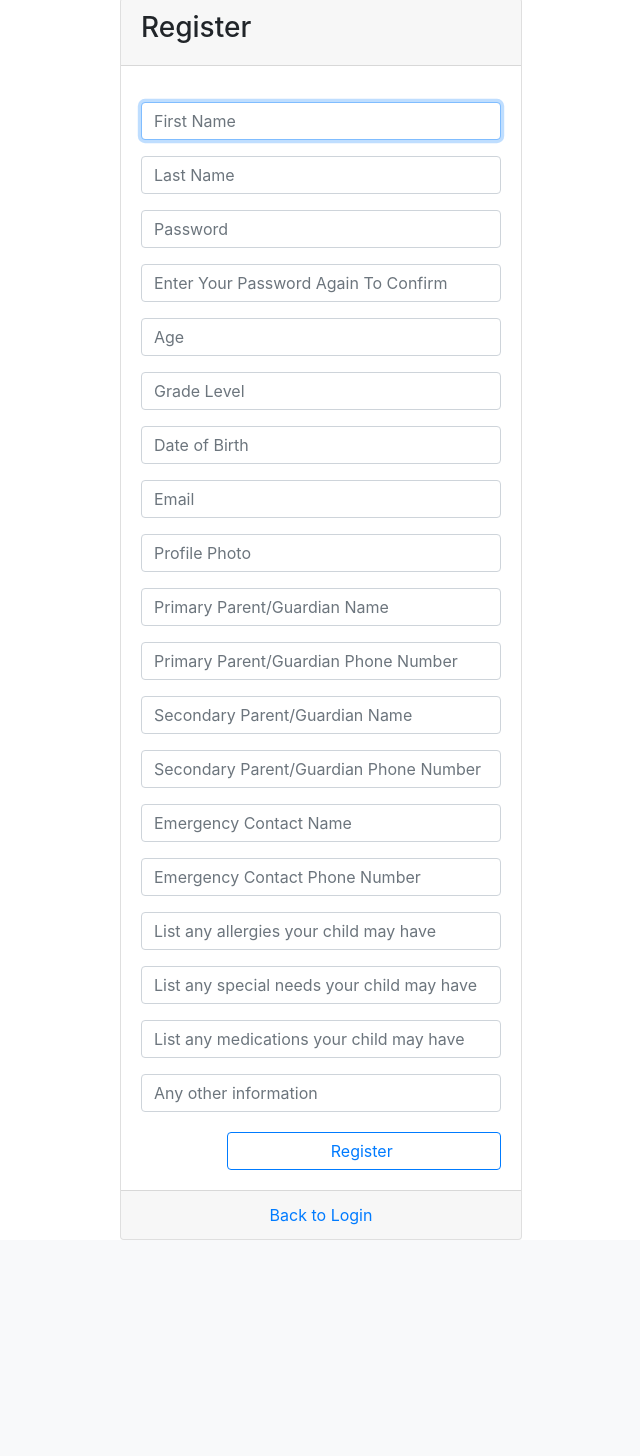
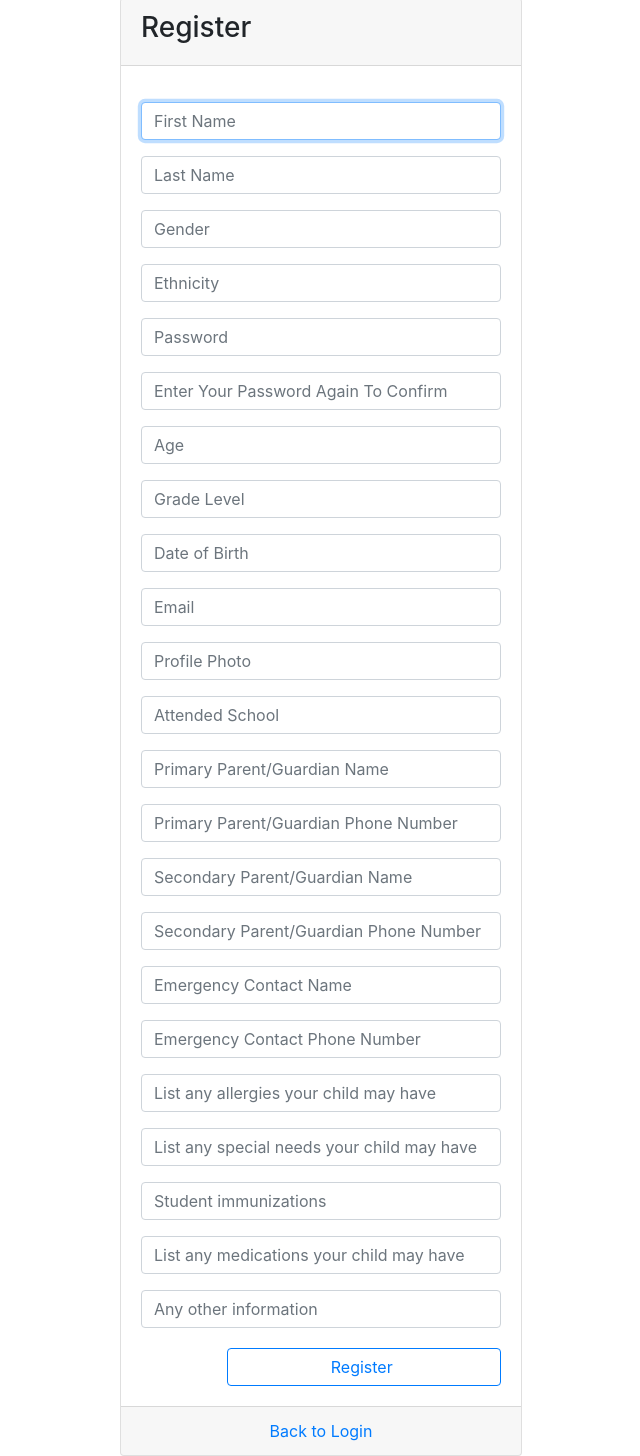
Before and after one commit to karkipra/Water-Walkers, a Flask app: page /register in a window 1280 px wide. Shown: the part 144-1600 px from the top of the page, without its empty margins (319-959 px from the left). Before the commit the page ends 1384 px from the top, so only its background shows below. Run offline with Flask 2, Linux system fonts and the light colour scheme; some libraries are stand-ins or nearby versions.

Commit message:
added new fields to database

```diff
--- a/app/routes.py
+++ b/app/routes.py
@@ -109,6 +109,12 @@ def register():
         dob = request.form.get("dob")
         email = request.form.get("email")
 
+        # NEW - not added to the html in this order
+        school = request.form.get("school")
+        gender = request.form.get("gender")
+        ethnicity = request.form.get("ethnicity")
+        immunizations = request.form.get("immunizations")
+
         parent1 = request.form.get("parent1")
         parent1phone = request.form.get("parent1phone")
         parent2 = request.form.get("parent2")
@@ -138,8 +144,8 @@ def register():
         user_id = data[0][0]
 
         # TODO - edit db to have parent phone numbers
-        student_info = (str(user_id), fname, lname, age, grade, dob, parent1, parent2, emergency, allergies, meds, parent1phone, parent2phone, emergency_phone)
-        db.execute("INSERT INTO STUDENTS (user_id, firstname, lastname, age, grade, dob, parent1, parent2, econtact, diet, meds, parent1phone, parent2phone, emergencyphone) VALUES (?,?,?,?,?,?,?,?,?,?,?,?,?,?)", student_info)
+        student_info = (str(user_id), fname, lname, age, grade, dob, parent1, parent2, emergency, allergies, meds, parent1phone, parent2phone, emergency_phone, gender, school, ethnicity, immunizations)
+        db.execute("INSERT INTO STUDENTS (user_id, firstname, lastname, age, grade, dob, parent1, parent2, econtact, diet, meds, parent1phone, parent2phone, emergencyphone, gender, school, ethnicity, immunizations) VALUES (?,?,?,?,?,?,?,?,?,?,?,?,?,?,?,?,?,?)", student_info)
         conn.commit()
 
         return redirect("/")
--- a/app/templates/register.html
+++ b/app/templates/register.html
@@ -24,6 +24,18 @@
                         <div class="input-group-prepend "></div>
                     </div>
                     <input type="text " autofocus="on " class="form-control " name="lname " placeholder="Last Name ">
+
+                     <!--Input gender-->
+                     <div class="input-group form-group ">
+                        <div class="input-group-prepend "></div>
+                    </div>
+                    <input type="text " autofocus="on " class="form-control " name="gender " placeholder="Gender ">
+
+                    <!--Input ethnicity-->
+                    <div class="input-group form-group ">
+                        <div class="input-group-prepend "></div>
+                    </div>
+                    <input type="text " autofocus="on " class="form-control " name="ethnicity " placeholder="Ethnicity ">
 
                     <!--Input password-->
                     <div class="input-group form-group ">
@@ -66,6 +78,12 @@
                         <div class="input-group-prepend "></div>
                     </div>
                     <input type="image " class="form-control " name="photo " placeholder="Profile Photo ">
+
+                     <!--school attended-->
+                     <div class="input-group form-group ">
+                        <div class="input-group-prepend "></div>
+                    </div>
+                    <input type="text " class="form-control " name="school " placeholder="Attended School ">
 
                     <!--Input primary parent/guardian name-->
                     <div class="input-group form-group ">
@@ -115,6 +133,12 @@
                     </div>
                     <input type="text " class="form-control " name="needs " placeholder="List any special needs your child may have ">
 
+                     <!--Input immunizations-->
+                     <div class="input-group form-group ">
+                        <div class="input-group-prepend "></div>
+                    </div>
+                    <input type="text " autofocus="on " class="form-control " name="immunizations " placeholder="Student immunizations ">
+
                     <!--Input medications-->
                     <div class="input-group form-group ">
                         <div class="input-group-prepend "></div>
```
Also changed, not shown: database.db (deleted), database/database.db.
